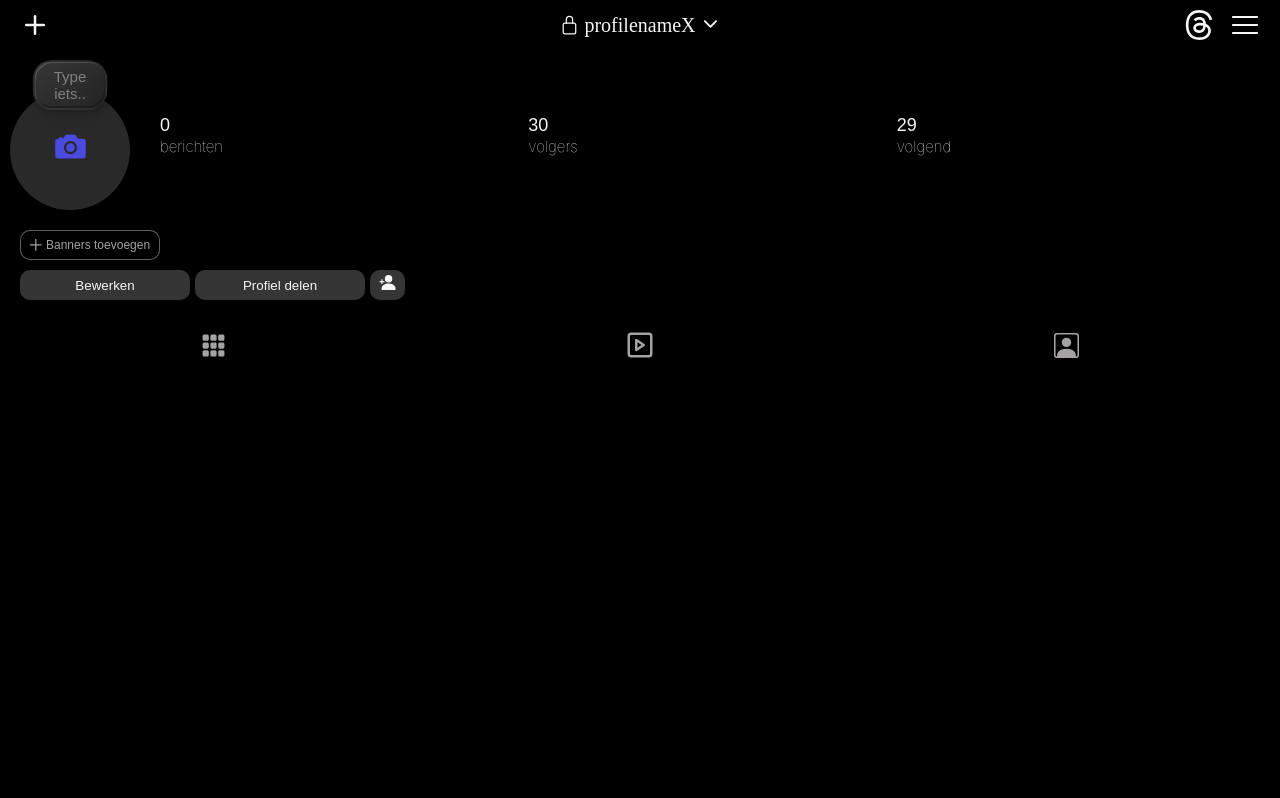
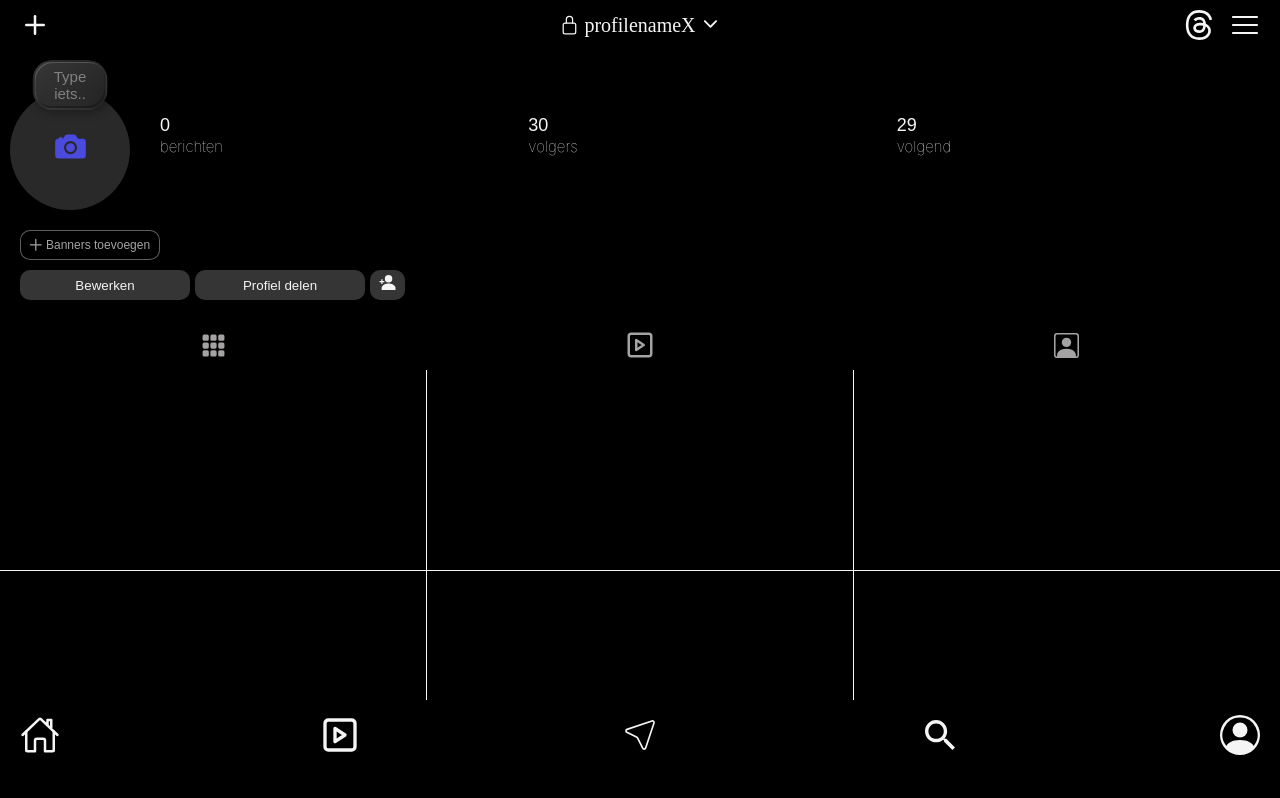
Before and after one commit to Ann-Getit/gram, a React (Vite) app: page /#/profile in a window 1280 px wide. Shown: the top 798 px of the page. Built offline with nearby package versions, Linux system fonts and the light colour scheme.

Commit message:
profile page done

```diff
--- /dev/null
+++ b/src/App.css
@@ -0,0 +1,12 @@
+html, body {
+  margin: 0;
+  padding: 0;
+  background: black;
+}
+
+.app {
+  min-height: 100vh;
+  display: flex;
+  flex-direction: column;
+
+}
--- a/src/App.jsx
+++ b/src/App.jsx
@@ -4,14 +4,14 @@ import Profile from "./pages/Profile"
 import Home from "./pages/Home"
 import Search from "./pages/Search"
 import {  NavHome, NavProfile, NavSearch } from "./Topnav"
-
+import "./App.css"
 
 function App() {
 
 
   return (
     <>
-
+     <div className="app">
     <Routes>
 
       <Route path="/" element={<Navigate to="/profile" />} />
@@ -22,11 +22,9 @@ function App() {
 
       <Route path="/profile"  element={<><NavProfile /><Profile /></>} />
 
-
-
     </Routes>
     <Nav />
-
+   </div>
     </>
   )
 }
--- a/src/Nav.css
+++ b/src/Nav.css
@@ -6,16 +6,20 @@
 
 
 
+
 .whole-bottom-nav-content {
     display: flex;/* stays. zorgt voor bottom nav*/
     flex-direction: column;/* stays. zorgt voor bottom nav*/
     height: 100dvh;/* stays. zorgt voor bottom nav*/
+    position: sticky;
+    bottom: 0;
+    left: 0;
 }
 
 .main-bottom-nav {
-    position: sticky; /* zorgt ervoor dat bottom nav op zn plek blijft bij het voegen van content*/
-    bottom: 0; /* zorgt ervoor dat bottom nav op zn plek blijft bij het voegen van content*/
-    left: 0; /* zorgt ervoor dat bottom nav op zn plek blijft bij het voegen van content*/
+     /* zorgt ervoor dat bottom nav op zn plek blijft bij het voegen van content*/
+     /* zorgt ervoor dat bottom nav op zn plek blijft bij het voegen van content*/
+     /* zorgt ervoor dat bottom nav op zn plek blijft bij het voegen van content*/
 
     margin-top: auto; /* stays. zorgt voor bottom nav*/
 
--- a/src/pages/Profile.css
+++ b/src/pages/Profile.css
@@ -224,11 +224,22 @@ background-color: rgb(41, 41, 41);
 
 
 /* -------------- eind -------------------*/
+.profile-page {
 
+  background-color: #241f1f;
+}
 
-.content-side-profile {
-    height: 1000px;
+.content-profile-side {
+    display: grid;
+    grid-template-columns: 1fr 1fr 1fr;
+
     width: 100%;
+    gap: 1px;
+     background-color: whitesmoke;
+}
+
+.own-profile-content {
     background-color: black;
-
+    width:100%;
+    height: 200px;
 }
--- a/src/pages/Profile.jsx
+++ b/src/pages/Profile.jsx
@@ -12,7 +12,7 @@ const Profile = () => {
 
     return (
         <>
-
+        <div className="profile-page">
        <div className="profilepic-and-followers">
 
         <div className="profile_picture">
@@ -77,11 +77,27 @@ const Profile = () => {
         </button>
        </div>
 
-       <div className="content-side-profile">
+
+
+
+       <div className="content-profile-side">
+       <div className="own-profile-content">
+    <p>ujyfhbtghtgh</p>
+       </div>
+       <div className="own-profile-content"></div>
+       <div className="own-profile-content"></div>
+       <div className="own-profile-content"></div>
+       <div className="own-profile-content"></div>
+       <div className="own-profile-content"></div>
+       <div className="own-profile-content"></div>
+       <div className="own-profile-content"></div>
+       <div className="own-profile-content"></div>
+       <div className="own-profile-content"></div>
+       <div className="own-profile-content"></div>
+       <div className="own-profile-content"></div>
 
        </div>
-
-
+       </div>
         </>
     )
 }
```
